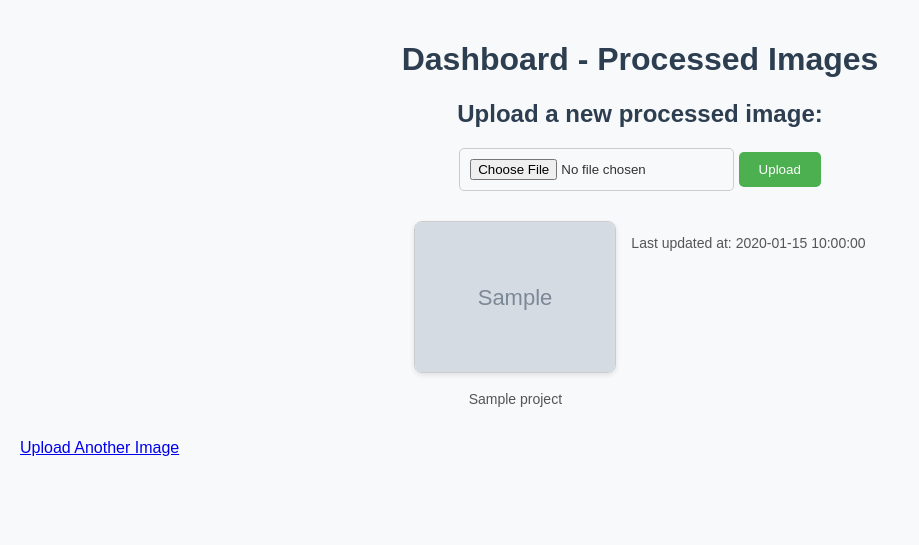
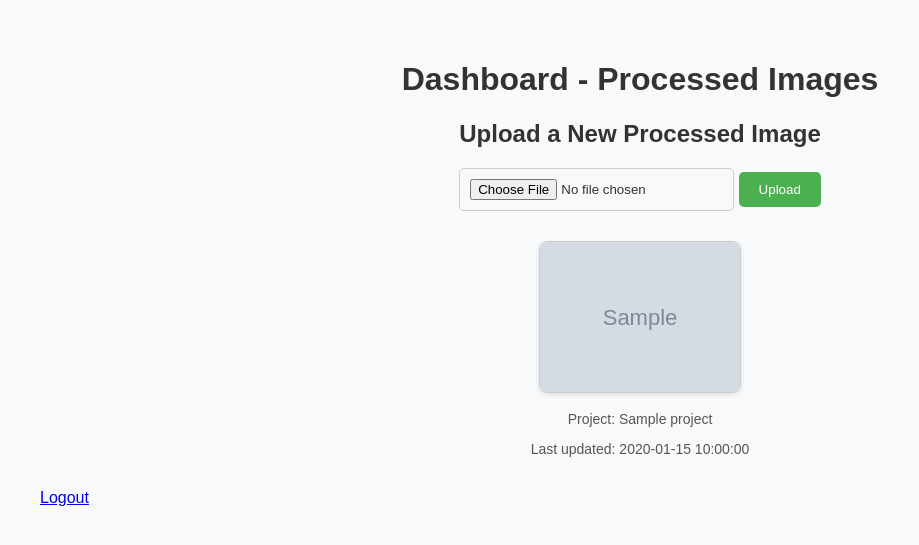
Before and after one commit to InfraVue/infravue-flask-app, a Flask app: template templates/dashboard.html in a window 1280 px wide. Shown: the top 545 px of the page, without its empty margins (0-919 px from the left). Run offline with Flask 3, Linux system fonts and the light colour scheme; the template is opened without the code that fills it: most values are stand-ins (such as "Sample title", 1, 10 or a date in 2020); grey boxes marked "Sample" are stand-in pictures.

Commit message:
Update dashboard.html

```diff
--- a/templates/dashboard.html
+++ b/templates/dashboard.html
@@ -1,9 +1,10 @@
 <!DOCTYPE html>
-<html>
+<html lang="en">
 <head>
+  <meta charset="UTF-8">
   <title>Dashboard - Processed Images</title>
   <meta http-equiv="refresh" content="30">
-  <link rel="stylesheet" href="/static/style.css">
+  <link rel="stylesheet" href="{{ url_for('static', filename='style.css') }}">
   <style>
     .gallery {
       display: flex;
@@ -16,27 +17,42 @@
       border: 1px solid #ccc;
       border-radius: 8px;
     }
+    .gallery-item {
+      text-align: center;
+    }
+    body {
+      font-family: Arial, sans-serif;
+      margin: 20px;
+    }
+    h1, h2 {
+      color: #333;
+    }
   </style>
 </head>
 <body>
   <h1>Dashboard - Processed Images</h1>
-  <h2>Upload a new processed image:</h2>
-<form action="/upload_image" method="post" enctype="multipart/form-data">
+
+  <h2>Upload a New Processed Image</h2>
+  <form action="{{ url_for('upload') }}" method="post" enctype="multipart/form-data">
     <input type="file" name="image" required>
     <button type="submit">Upload</button>
   </form>
+
   <div class="gallery">
     {% for image in images %}
-    <div style="text-align: center;">
+      <div class="gallery-item">
         <a href="{{ image.url }}" target="_blank">
           <img src="{{ image.url }}" alt="Processed Image">
         </a>
-      <p>{{ image.project }}</p>
+        <p>Project: {{ image.project }}</p>
+        <p>Last updated: {{ last_updated }}</p>
       </div>
-    <p>Last updated at: {{ last_updated }}</p>
+    {% else %}
+      <p>No images uploaded yet.</p>
     {% endfor %}
   </div>
+
   <br>
-  <a href="/">Upload Another Image</a>
+  <a href="{{ url_for('logout') }}">Logout</a>
 </body>
 </html>
```
Lines whose indentation alone changed are shown as unchanged.
